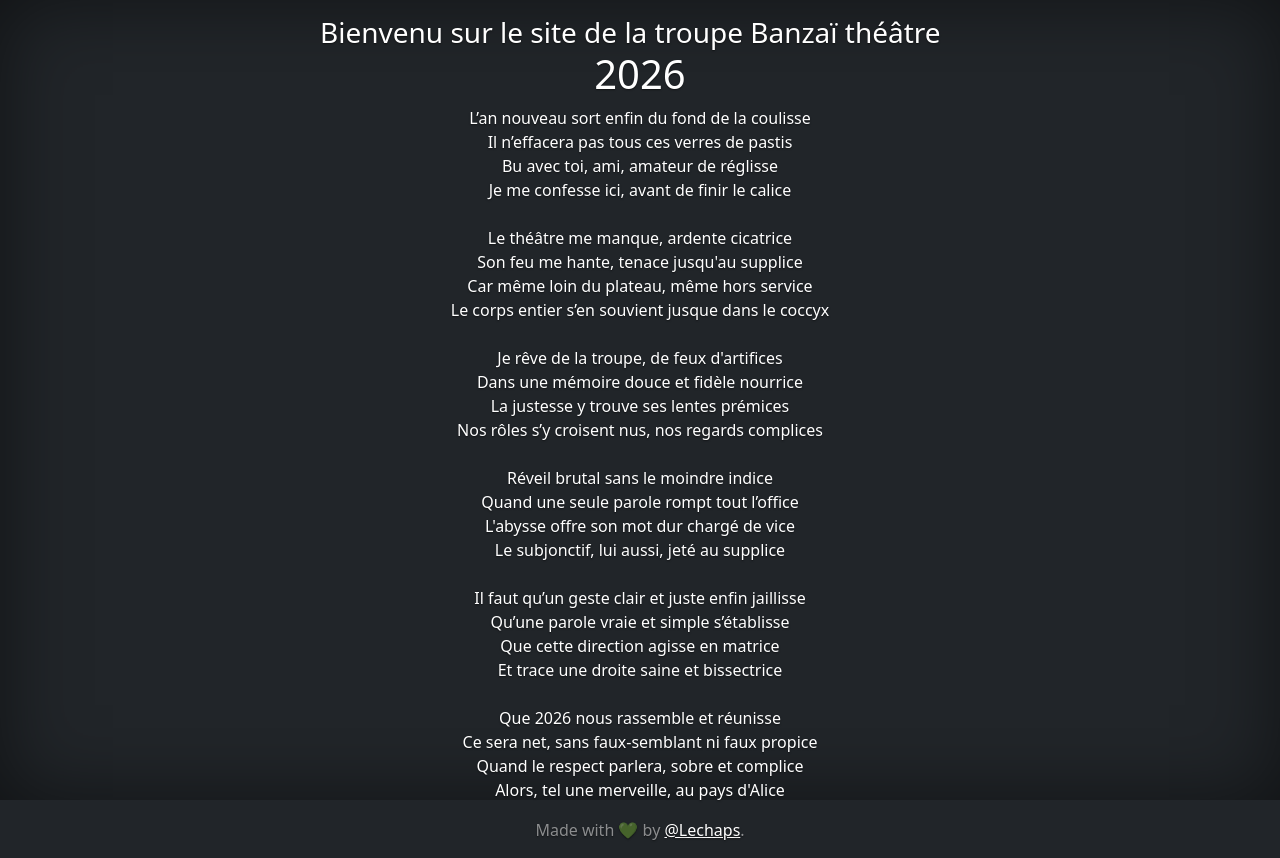
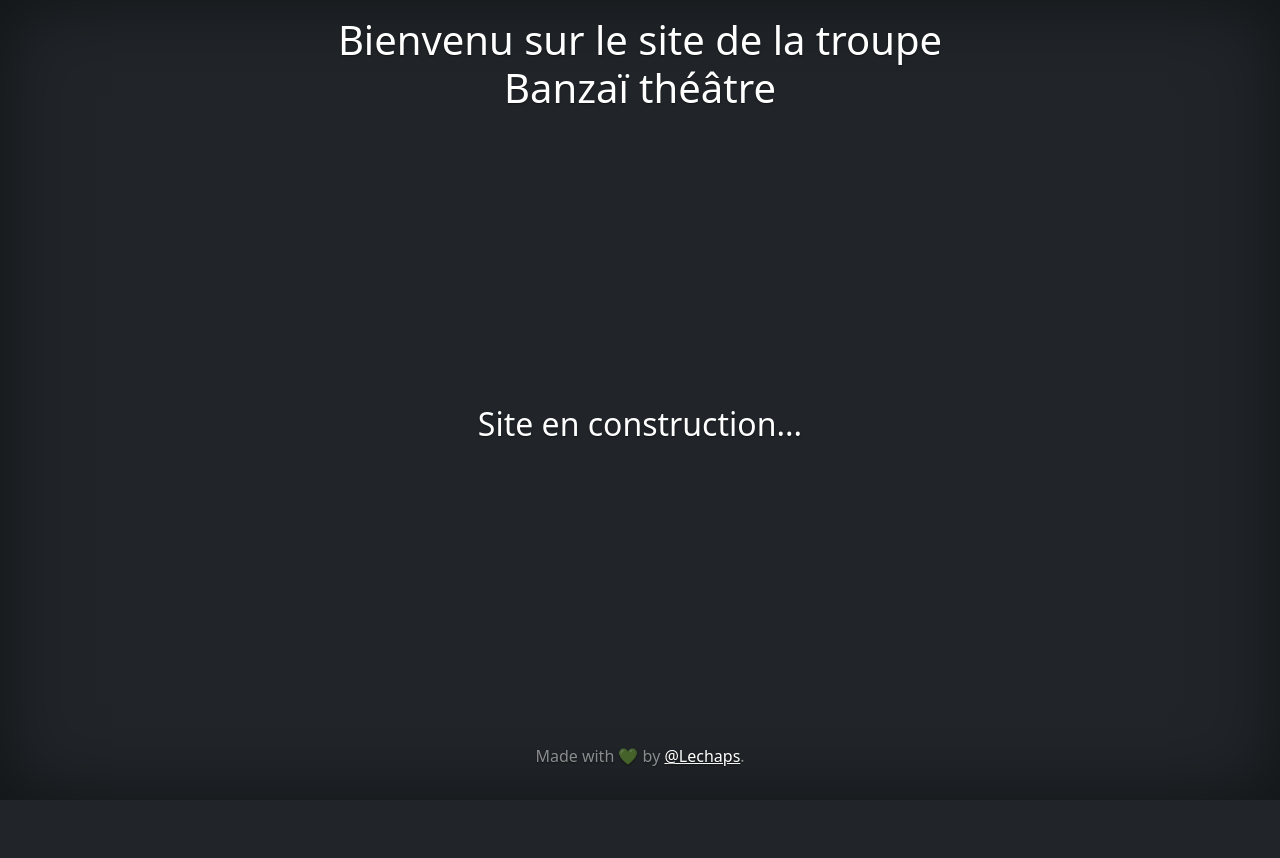
Before and after one commit to lechaps/banzai, a plain HTML site: page website/index.html in a window 1280 px wide. After the commit the page ends 800 px from the top, so only its background shows below. Drawn offline with Linux system fonts and the light colour scheme.

Commit message:
Home page

```diff
--- a/website/index.html
+++ b/website/index.html
@@ -67,45 +67,14 @@
     <div class="cover-container d-flex w-100 h-100 p-3 mx-auto flex-column">
       <header class="mb-auto">
         <div>
-          <h3 class="float-md-start mb-0">Bienvenu sur le site de la troupe Banzaï théâtre</h3>
+          <h1 class="float-md-start mb-0">Bienvenu sur le site de la troupe Banzaï théâtre</h3>
           <nav class="nav nav-masthead justify-content-center float-md-end">
           </nav>
         </div>
       </header>
 
       <main class="px-3">
-        <h1>2026</h1>
-        <p>
-          L’an nouveau sort enfin du fond de la coulisse<br>
-          Il n’effacera pas tous ces verres de pastis<br>
-          Bu avec toi, ami, amateur de réglisse<br>
-          Je me confesse ici, avant de finir le calice<br>
-          <br>
-          Le théâtre me manque, ardente cicatrice<br>
-          Son feu me hante, tenace jusqu'au supplice<br>
-          Car même loin du plateau, même hors service<br>
-          Le corps entier s’en souvient jusque dans le coccyx<br>
-          <br>
-          Je rêve de la troupe, de feux d'artifices<br>
-          Dans une mémoire douce et fidèle nourrice<br>
-          La justesse y trouve ses lentes prémices<br>
-          Nos rôles s’y croisent nus, nos regards complices<br>
-          <br>
-          Réveil brutal sans le moindre indice<br>
-          Quand une seule parole rompt tout l’office<br>
-          L'abysse offre son mot dur chargé de vice<br>
-          Le subjonctif, lui aussi, jeté au supplice<br>
-          <br>
-          Il faut qu’un geste clair et juste enfin jaillisse<br>
-          Qu’une parole vraie et simple s’établisse<br>
-          Que cette direction agisse en matrice<br>
-          Et trace une droite saine et bissectrice<br>
-          <br>
-          Que 2026 nous rassemble et réunisse<br>
-          Ce sera net, sans faux-semblant ni faux propice<br>
-          Quand le respect parlera, sobre et complice<br>
-          Alors, tel une merveille, au pays d'Alice<br>
-        </p>
+        <h2>Site en construction...</h1>
       </main>
 
       <footer class="mt-auto text-white-50">
```
